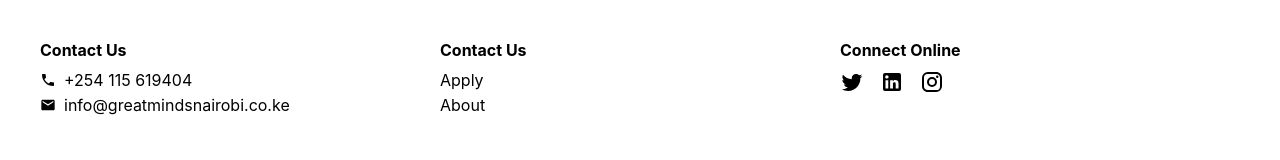
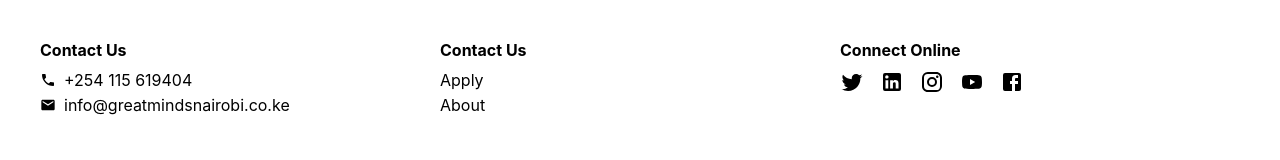
Before and after one commit to efenstakes/gmcke, a React (Create React App) app: page / in a window 1280 px wide. Shown: the part 4213-4373 px from the top of the page. Built offline with nearby package versions, Linux system fonts and the light colour scheme; a web font is replaced by a local one.

Commit message:
add youtube & facebook

```diff
--- a/src/components/footer/footer.component.js
+++ b/src/components/footer/footer.component.js
@@ -8,6 +8,7 @@ import EmailIcon from '@material-ui/icons/Email';
 import LinkedInIcon from '@material-ui/icons/LinkedIn';
 import InstagramIcon from '@material-ui/icons/Instagram';
 import FacebookIcon from '@material-ui/icons/Facebook';
+import YoutubeIcon from '@material-ui/icons/Youtube';
 import TwitterIcon from '@material-ui/icons/Twitter'
 
 
@@ -100,6 +101,14 @@ const FooterComponent = () => {
                         <InstagramIcon />
                     </Link>
 
+                    <Link to={{ pathname: "https://www.instagram.com/greatmindschallenge" }} target="_blank" className="app_link footer__contact_links__link">
+                        <YoutubeIcon />
+                    </Link>
+
+                    <Link to={{ pathname: "https://www.instagram.com/greatmindschallenge" }} target="_blank" className="app_link footer__contact_links__link">
+                        <FacebookIcon />
+                    </Link>
+
                 </div>
             </Grid>
 
```
